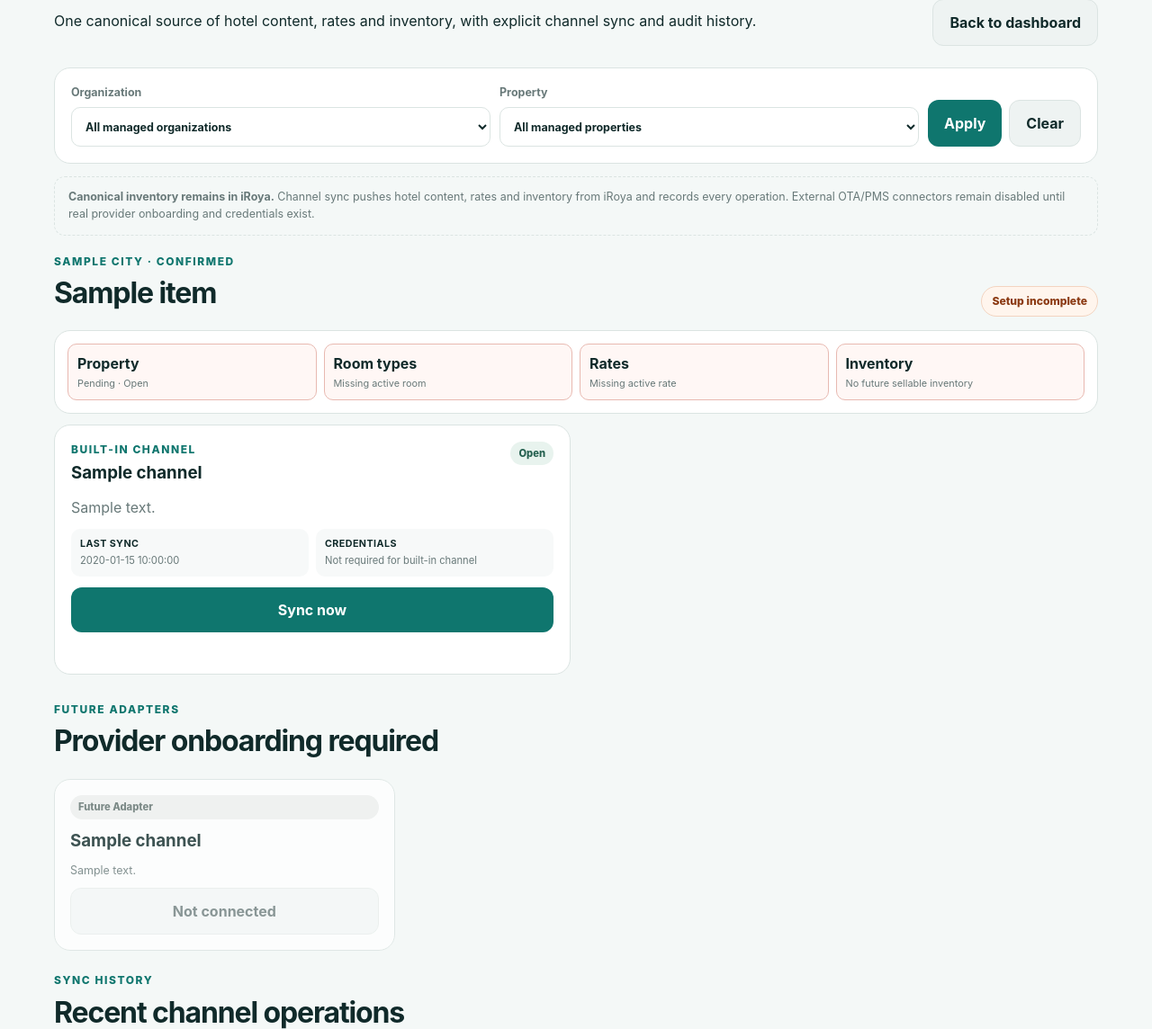
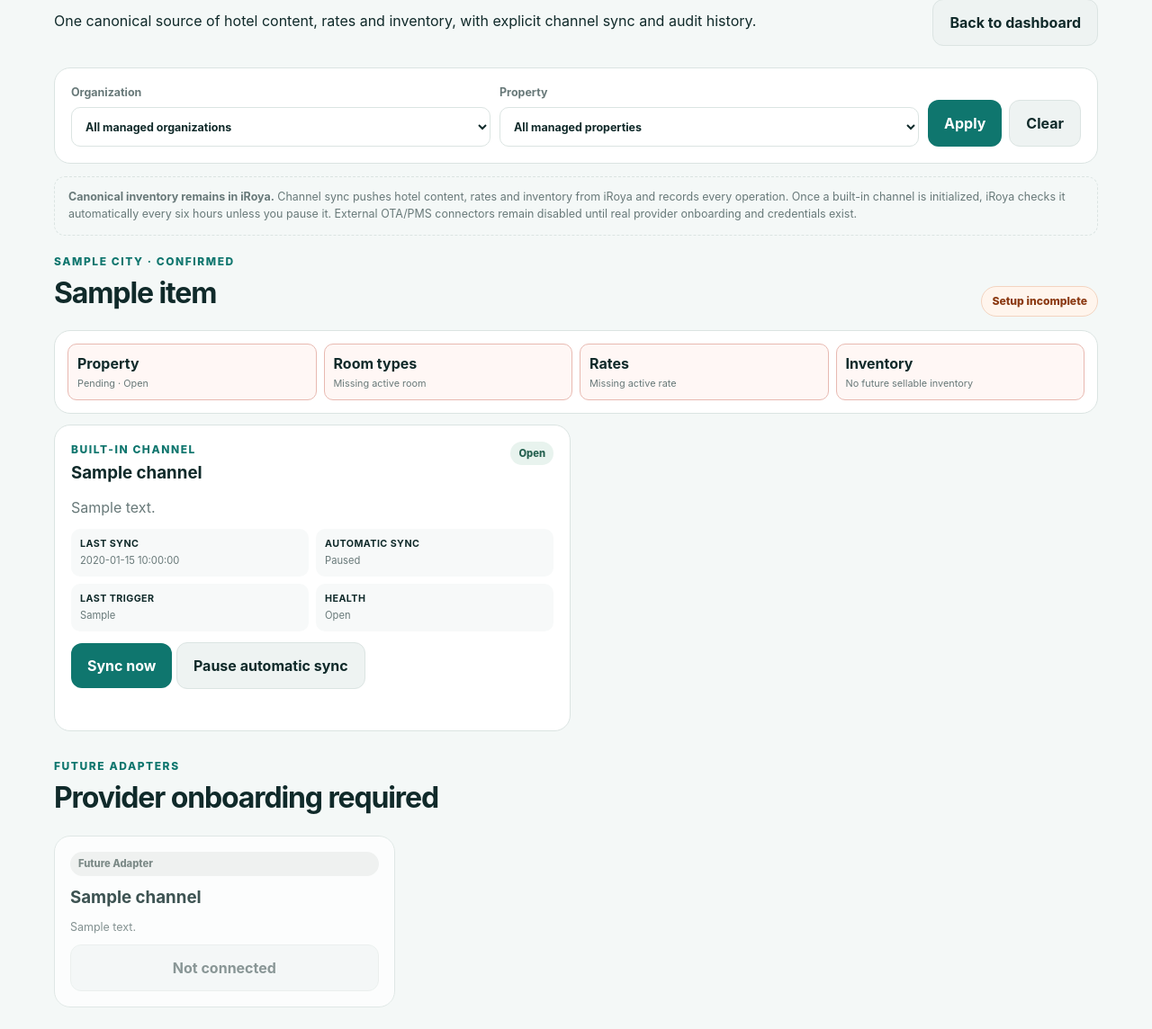
Before and after one commit to Simmyt3r/roya, a Flask app: template templates/partner/distribution.html in a window 1280 px wide. Shown: the part 245-1389 px from the top of the page at 90% size. Run offline with Flask 3, Linux system fonts and the light colour scheme; the template is opened without the code that fills it: most values are stand-ins (such as "Sample title", 1, 10 or a date in 2020); some libraries are stand-ins or nearby versions.

Commit message:
ui: add channel auto-sync controls

```diff
--- a/templates/partner/distribution.html
+++ b/templates/partner/distribution.html
@@ -36,7 +36,7 @@
 
   <div class="distribution-note">
     <strong>Canonical inventory remains in iRoya.</strong>
-    Channel sync pushes hotel content, rates and inventory from iRoya and records every operation. External OTA/PMS connectors remain disabled until real provider onboarding and credentials exist.
+    Channel sync pushes hotel content, rates and inventory from iRoya and records every operation. Once a built-in channel is initialized, iRoya checks it automatically every six hours unless you pause it. External OTA/PMS connectors remain disabled until real provider onboarding and credentials exist.
   </div>
 
   {% for property in distribution.properties %}
@@ -73,15 +73,28 @@
             <p>{{ channel.description }}</p>
             <div class="distribution-channel-meta">
               <span><strong>Last sync</strong><small>{{ channel.last_synced_at or 'Not synced yet' }}</small></span>
-              <span><strong>Credentials</strong><small>Not required for built-in channel</small></span>
+              <span><strong>Automatic sync</strong><small>{{ 'Every 6 hours' if channel.auto_sync else ('Paused' if channel.connection_id else 'Starts after initialization') }}</small></span>
+              <span><strong>Last trigger</strong><small>{{ channel.last_trigger|replace('_',' ')|title if channel.last_trigger else 'None yet' }}</small></span>
+              <span><strong>Health</strong><small>{{ channel.health.status|title if channel.health and channel.health.status else 'Not checked yet' }}</small></span>
             </div>
+            <div class="distribution-channel-actions">
               <button
                 class="button"
                 type="button"
                 data-channel-sync
                 data-property="{{ property.id }}"
                 data-channel="{{ channel.key }}"
-            >{{ 'Sync now' if channel.connection_id else 'Initialize & sync' }}</button>
+              >{{ 'Sync & resume' if channel.status == 'disconnected' else ('Sync now' if channel.connection_id else 'Initialize & sync') }}</button>
+              {% if channel.connection_id %}
+                <button
+                  class="button button-secondary"
+                  type="button"
+                  data-channel-status
+                  data-connection="{{ channel.connection_id }}"
+                  data-status="{{ 'active' if channel.status == 'disconnected' else 'disconnected' }}"
+                >{{ 'Resume automatic sync' if channel.status == 'disconnected' else 'Pause automatic sync' }}</button>
+              {% endif %}
+            </div>
             <p class="form-message" role="status" aria-live="polite"></p>
           </article>
         {% endfor %}
```
Lines whose indentation alone changed are shown as unchanged.
